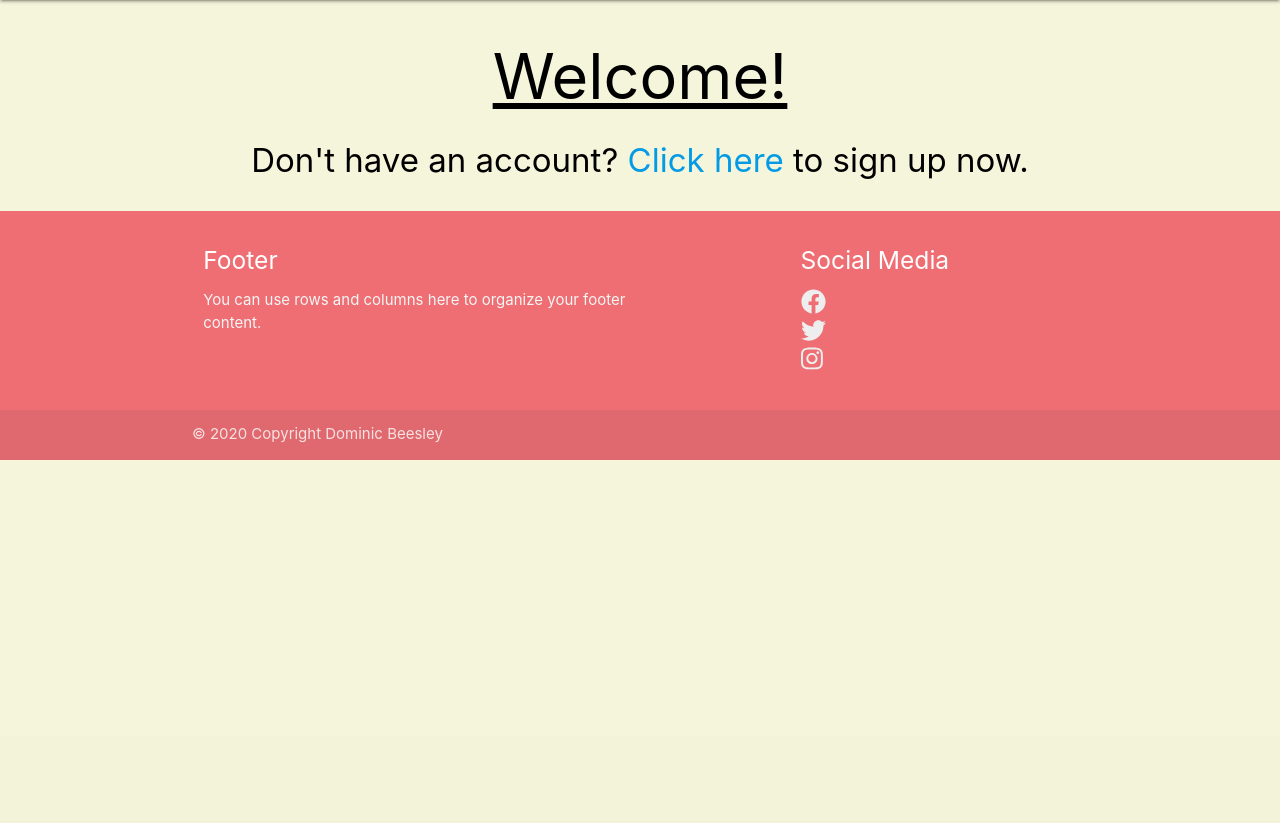
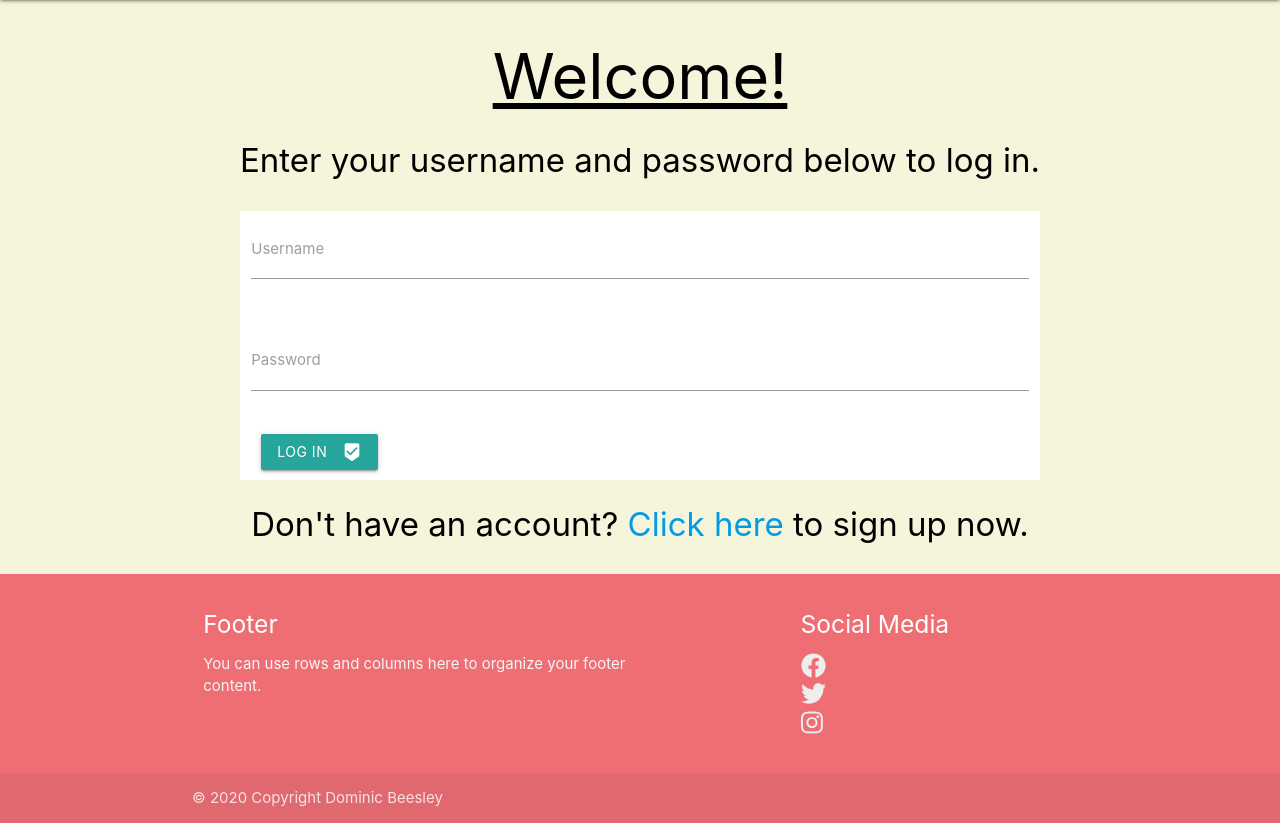
Before and after one commit to dombeesley/datacentricmilestone, a Flask app: template templates/login.html in a window 1280 px wide. Shown: the part 64-887 px from the top of the page. Before the commit the page ends 524 px from the top, so only its background shows below. Run offline with Flask 2, Linux system fonts and the light colour scheme; the template is opened without the code that fills it, so the values that code supplies are empty; some libraries are stand-ins or nearby versions.

Commit message:
add log in page

```diff
--- a/app.py
+++ b/app.py
@@ -41,9 +41,22 @@ def view_book(book_id):
     return render_template('viewbook.html', book=the_book)
 
 
-@app.route('/login')
+@app.route('/loginpage')
+def loginpage():
+    return render_template('login.html')
+
+
+@app.route('/login', methods=['POST', 'GET'])
 def login():
-    return render_template('login.html')
+    users = mongo.db.users
+    login_user = users.find_one({'username': request.form['username']})
+
+    if login_user:
+        if request.form['password'] == login_user['password']:
+            session['username'] = request.form['username']
+            return redirect(url_for('see_library'))
+
+    return render_template('tryagain.html')
 
 
 @app.route('/register', methods=['POST', 'GET'])
--- a/templates/home.html
+++ b/templates/home.html
@@ -6,7 +6,7 @@
 <h3>Read on to find out more...</h3>
 
 <div class="row">
-    <a class="waves-effect waves-light btn" href="{{url_for('login')}}"><i class="material-icons right">beenhere</i>Log In</a>
+    <a class="waves-effect waves-light btn" href="{{url_for('loginpage')}}"><i class="material-icons right">beenhere</i>Log In</a>
     <a class="waves-effect waves-light btn" href="{{url_for('register')}}"><i class="material-icons right">create</i>Sign Up</a>
 </div>
 
--- a/templates/login.html
+++ b/templates/login.html
@@ -5,6 +5,30 @@
 <div class="logincontainer">
     <div class="logintext">
         <h1><u>Welcome!</u></h1>
+        <div>
+            Enter your username and password below to log in.
+        </div>
+
+        <div class="row">
+            <form class="col s12 registerform" method="POST" action="{{ url_for('login') }}">
+                <div class="row">
+                    <div class="input-field col s12">
+                    <input id="username" type="text" name="username" class="validate">
+                    <label for="username">Username</label>
+                    </div>
+                </div>
+                <div class="row">
+                    <div class="input-field col s12">
+                    <input id="password" type="password" name = "password" class="validate">
+                    <label for="password">Password</label>
+                    </div>
+                </div>
+                <button type="submit" class="btn btn-primary btn-block formbutton">
+                    <i class="material-icons right">beenhere</i>
+                    Log In
+                </button>
+            </form>
+        </div>
 
         <div>
             Don't have an account? <a href="{{ url_for('register') }}">Click here</a> to sign up now.
```
